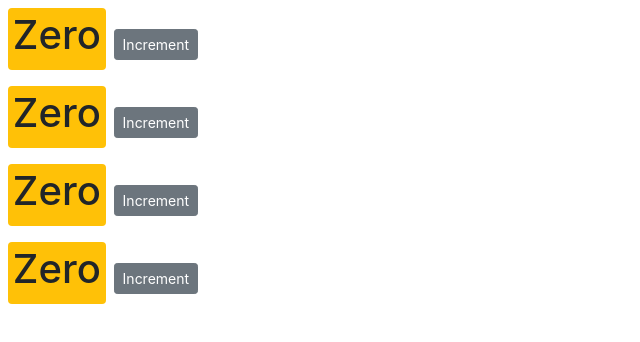
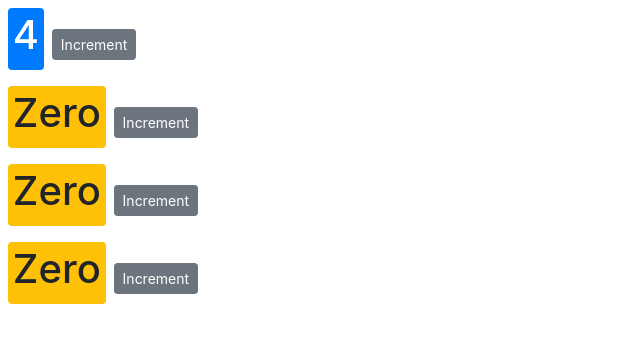
Before and after one commit to sandeepsinghal/react-app-cart, a React (Create React App) app: page / in a window 1280 px wide. Shown: the top 342 px of the page, without its empty margins (0-640 px from the left). Built offline with nearby package versions, Linux system fonts and the light colour scheme.

Commit message:
initializing the components to value

```diff
--- a/src/components/counter.jsx
+++ b/src/components/counter.jsx
@@ -2,17 +2,15 @@ import React, { Component } from "react";
 
 class Counter extends Component {
   state = {
-    count: 0,
+    value: this.props.value,
   };
 
   handleIncrement = (product) => {
     console.log(product);
-    this.setState({ count: this.state.count + 1 });
+    this.setState({ count: this.state.value + 1 });
   };
 
   render() {
-    console.log("props", this.props);
-
     return (
       <div>
         <span className={this.getBadgeClasses()}>{this.formatCount()}</span>
@@ -28,13 +26,13 @@ class Counter extends Component {
 
   getBadgeClasses() {
     let classes = "badge m-2 badge-";
-    classes += this.state.count === 0 ? "warning" : "primary";
+    classes += this.state.value === 0 ? "warning" : "primary";
     return classes;
   }
 
   formatCount() {
-    const { count } = this.state;
-    return count === 0 ? <h1>Zero</h1> : <h1>{this.state.count}</h1>;
+    const { value: count } = this.state;
+    return count === 0 ? <h1>Zero</h1> : <h1>{this.state.value}</h1>;
   }
 }
 
--- a/src/components/counters.jsx
+++ b/src/components/counters.jsx
@@ -14,7 +14,7 @@ class Counters extends Component {
     return (
       <div>
         {this.state.counters.map((counter) => (
-          <Counter key={counter.id} value={counter.value} selected={true} />
+          <Counter key={counter.id} value={counter.value} />
         ))}
       </div>
     );
```
